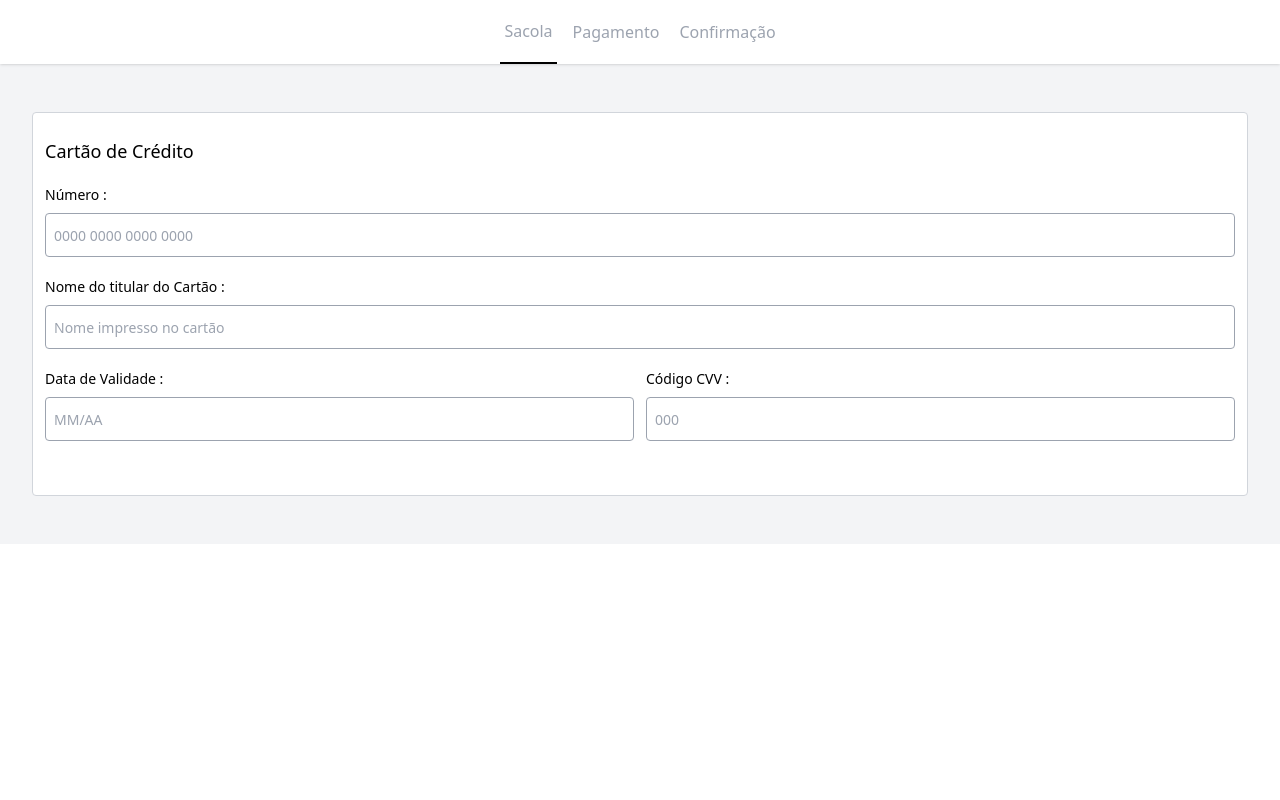
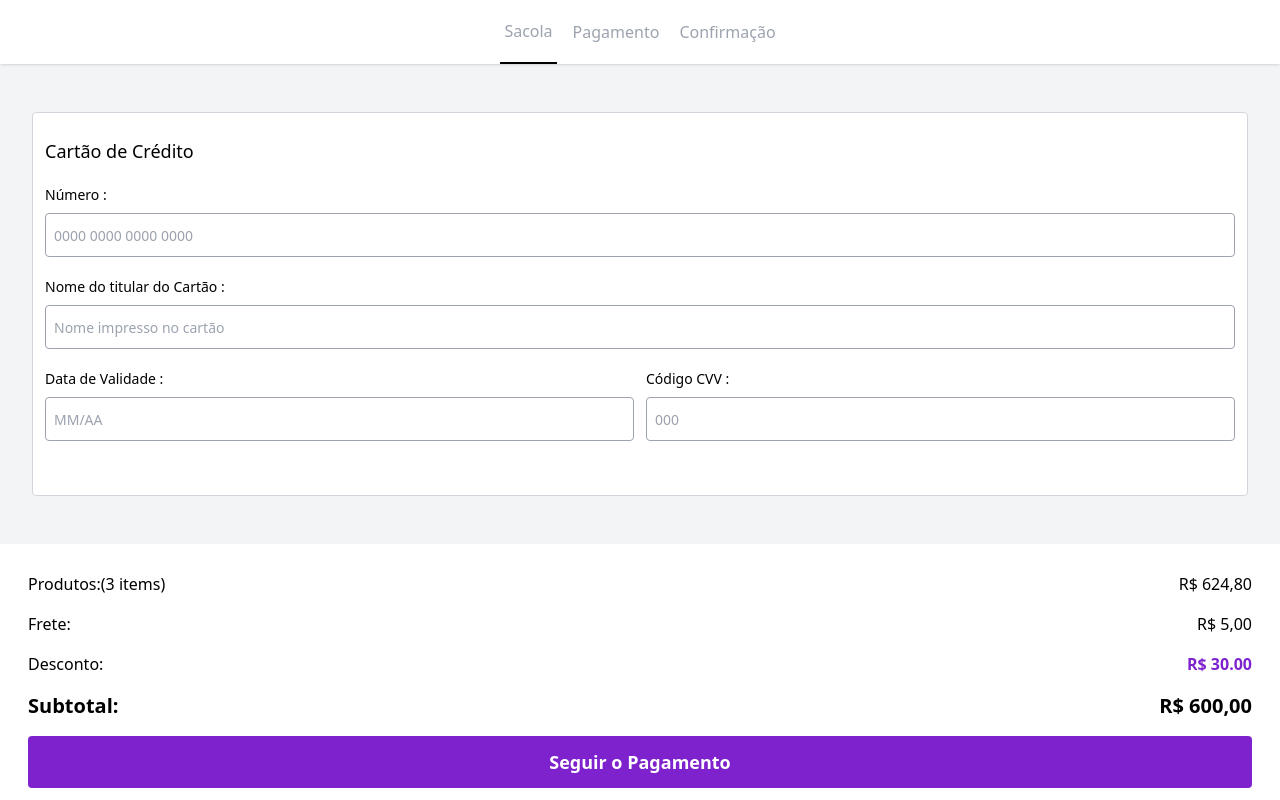
Before and after one commit to sergiohdljr/belezanaweb-test-front, a React (Vite) app: page / in a window 1280 px wide. Built offline with nearby package versions, Linux system fonts and the light colour scheme.

Commit message:
feat: payment details component

```diff
--- a/src/App.tsx
+++ b/src/App.tsx
@@ -1,4 +1,4 @@
-import { Bag, Product } from "./components";
+import { Bag, PaymentDetails } from "./components";
 import { Form } from "./components/Form/Form";
 import { LayoutApp } from "./Layouts";
 
@@ -8,7 +8,7 @@ export const App = () => {
       <Bag>
         <Form />
       </Bag>
-      <section className="w-full h-64 bg-white"></section>
+      <PaymentDetails />
     </LayoutApp>
   );
 };
--- /dev/null
+++ b/src/components/PaymentDetails/index.tsx
@@ -0,0 +1,25 @@
+export const PaymentDetails = () => {
+  return (
+    <section className="w-full h-64  bg-white p-7 flex flex-col gap-4">
+      <div className="w-full flex justify-between">
+        <span>Produtos:(3 items)</span>
+        <span>R$ 624,80</span>
+      </div>
+      <div className="w-full  flex justify-between">
+        <span>Frete: </span>
+        <span>R$ 5,00</span>
+      </div>
+      <div className="w-full flex justify-between">
+        <span>Desconto: </span>
+        <span className="font-semibold text-purple-700">R$ 30.00</span>
+      </div>
+      <div className="w-full flex justify-between">
+        <h2 className="text-xl font-semibold ">Subtotal: </h2>
+        <h2 className="text-xl font-semibold ">R$ 600,00</h2>
+      </div>
+      <button className=" bg-purple-700 p-3 text-white text-lg font-semibold rounded hover:opacity-70">
+        Seguir o Pagamento
+      </button>
+    </section>
+  );
+};
--- a/src/components/index.tsx
+++ b/src/components/index.tsx
@@ -1,5 +1,6 @@
 import { Navigation } from "./Navigation";
 import { Bag } from "./Bag";
 import { Product } from "./Product";
+import { PaymentDetails } from "./PaymentDetails";
 
-export { Navigation, Bag, Product };
+export { Navigation, Bag, Product, PaymentDetails };
```
